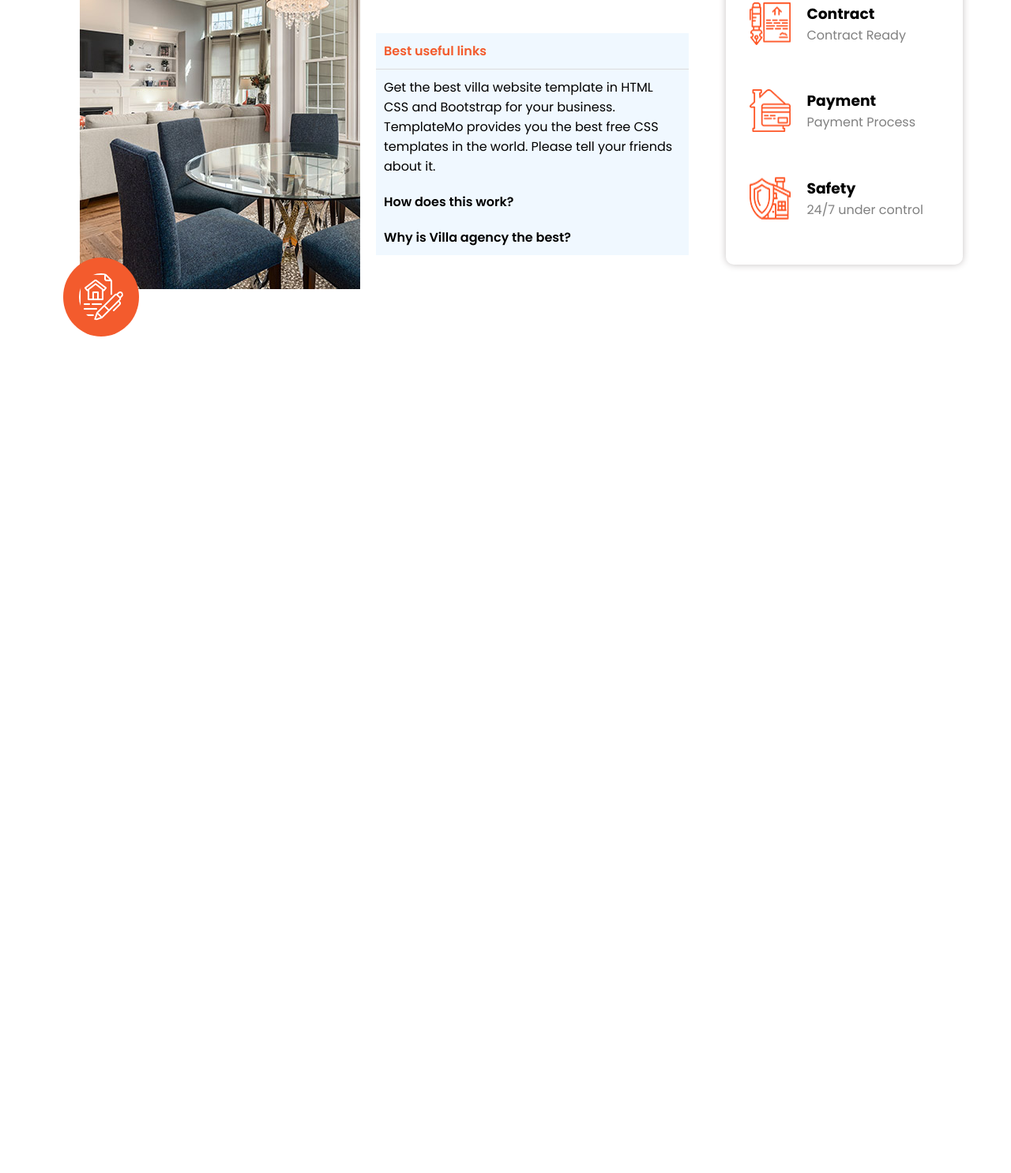
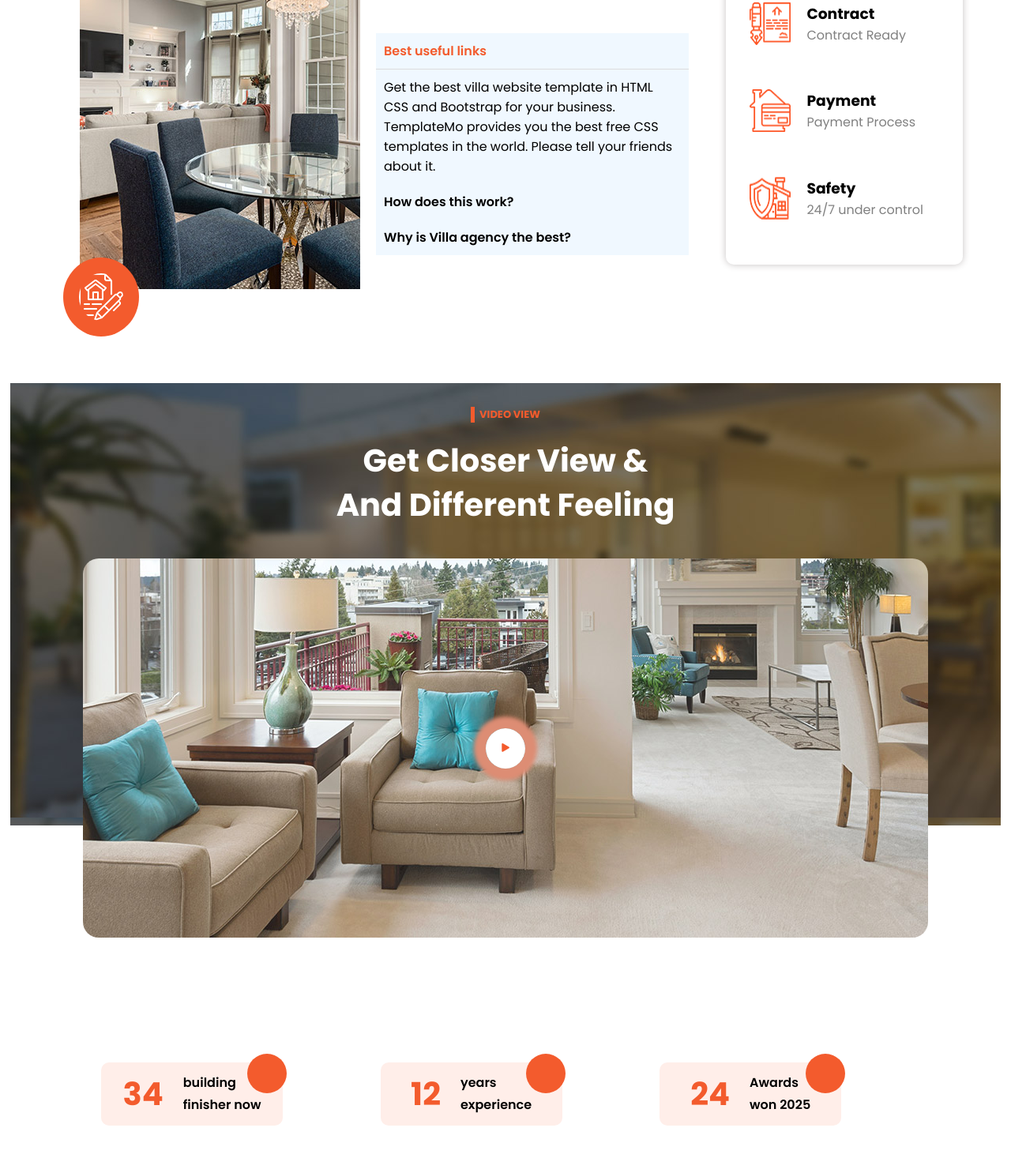
Before and after one commit to wasiftaj/villa, a plain HTML site: page index.html in a window 1280 px wide. Shown: the part 1246-2731 px from the top of the page at 79% size. Before the commit the page ends 1676 px from the top, so only its background shows below. Drawn offline with nearby package versions, Linux system fonts and the light colour scheme; a web font is replaced by a local one.

Commit message:
completed new section

```diff
--- a/index.html
+++ b/index.html
@@ -10,6 +10,10 @@
     <link rel="preconnect" href="https://fonts.googleapis.com">
     <link rel="preconnect" href="https://fonts.gstatic.com" crossorigin>
     <link href="https://fonts.googleapis.com/css2?family=Bebas+Neue&family=Inter:ital,opsz,wght@0,14..32,100..900;1,14..32,100..900&family=Montserrat:ital,wght@0,100..900;1,100..900&family=Playfair+Display:ital,wght@0,400..900;1,400..900&family=Poppins:ital,wght@0,100;0,200;0,300;0,400;0,500;0,600;0,700;0,800;0,900;1,100;1,200;1,300;1,400;1,500;1,600;1,700;1,800;1,900&family=Winky+Sans:ital,wght@0,300..900;1,300..900&display=swap" rel="stylesheet">
+
+
+    <!--Bootstrap icons-->
+    <link rel="stylesheet" href="https://cdn.jsdelivr.net/npm/bootstrap-icons@1.11.3/font/bootstrap-icons.css">
 
 </head>
 <body>
@@ -125,6 +129,39 @@
             </div>
         </div>
     </div>
+    <div class="videosection">
+        <div class="videobg">
+            <p>Video view</p>
+            <h2>Get closer view & <br>
+            and different feeling</h2>
+            <img src="media/video-frame.jpg" alt="video">
+            <a href="https://youtube.com" target="_blank">
+                <i class="bi bi-play-fill"></i>
+            </a>
+        </div>
+    </div>
+    <div class="stat">
+        <div class="statb">
+            <h1>34</h1>
+            <p>building <br>
+            finisher now</p>
+        </div>
+        <div class="counter"></div>
+        <div class="statb">
+            <h1>12</h1>
+            <p>years <br>
+            experience</p>
+        </div>
+        <div class="counter"></div>
+        <div class="statb">
+            <h1>24</h1>
+            <p>Awards <br>
+            won 2025</p>
+        </div>
+        <div class="counter"></div>
+    </div>
+
+
     <script src="script.js"></script>
 </body>
 </html>
--- a/style.css
+++ b/style.css
@@ -281,3 +281,98 @@ a {
 .infotable .box .infotxt {
     margin-left: 20px;
 }
+
+.videosection {
+    display: flex;
+    justify-content: center;
+    height: 100vh;
+    margin-top: 55px;
+}
+.videobg {
+    display: flex;
+    align-items: center;
+    flex-direction: column;
+    width: 98vw;
+    height: 70vh;
+    background-image: url(media/video-bg.jpg);
+}
+
+.videobg p {
+    color: #f35b2d;
+    font-family: "poppins", sans-serif;
+    font-weight: 700;
+    border-left: 5px solid #f35b2d;
+    padding-left: 6px;
+    margin-top: 30px;
+    text-transform: uppercase;
+    font-size: small;
+}
+
+.videobg h2 {
+    color: white;
+    font-family: "poppins", sans-serif;
+    text-align: center;
+    font-size: 40px;
+    font-weight: 700;
+    text-transform: capitalize;
+    margin-top: 20px;
+    line-height: 56px;
+}
+.videobg img {
+    margin-top: 40px;
+    border-radius: 20px;
+}
+.videobg a i {
+    position: relative;
+    top: -250px;
+    background-color: white;
+    padding: 15px;
+    border-radius: 50%;
+    box-shadow: #dd8d74 0px 0px 5px 15px;
+    font-size: larger;
+    color: #f35b2d;
+}
+
+
+
+.stat {
+    display: flex;
+    justify-content: space-between;
+    align-items: center;
+    height: 200px;
+    width: 80vw;
+    margin: 0 auto;
+}
+.stat .statb {
+    display: flex;
+    justify-content: center;
+    align-items: center;
+    width: 230px;
+    height: 80px;
+    background-color: #ffeee9;
+    border-radius: 10px;
+}
+.stat .statb h1 {
+    font-family: "poppins", sans-serif;
+    color: #f35b2d;
+    font-size: 40px;
+    margin-right: 25px;
+    font-weight: 700
+}
+.stat .statb p {
+    text-align: left;
+    color: black;
+    font-size: 16px;
+    font-weight: 600;
+    line-height: 28px;
+    font-family: "poppins", sans-serif;
+}
+.counter {
+    background-color: #f35b2d;
+    width: 50px;
+    height: 50px;
+    border-radius: 50%;
+    position: relative;
+    left: -8%;
+    top: -13%;
+}
```
Also changed, not shown: media/video-bg.jpg (added), media/video-frame.jpg (added).
